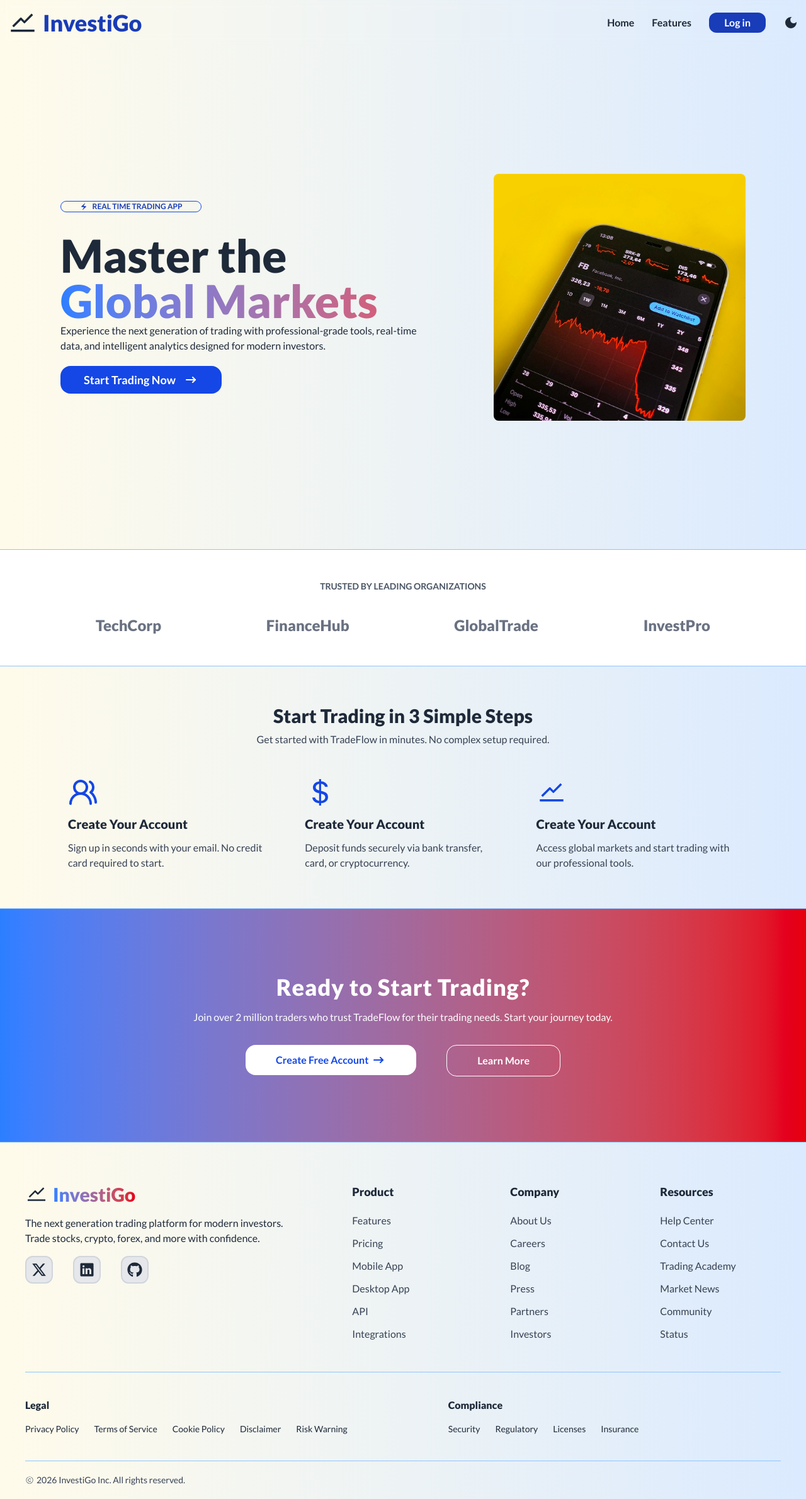
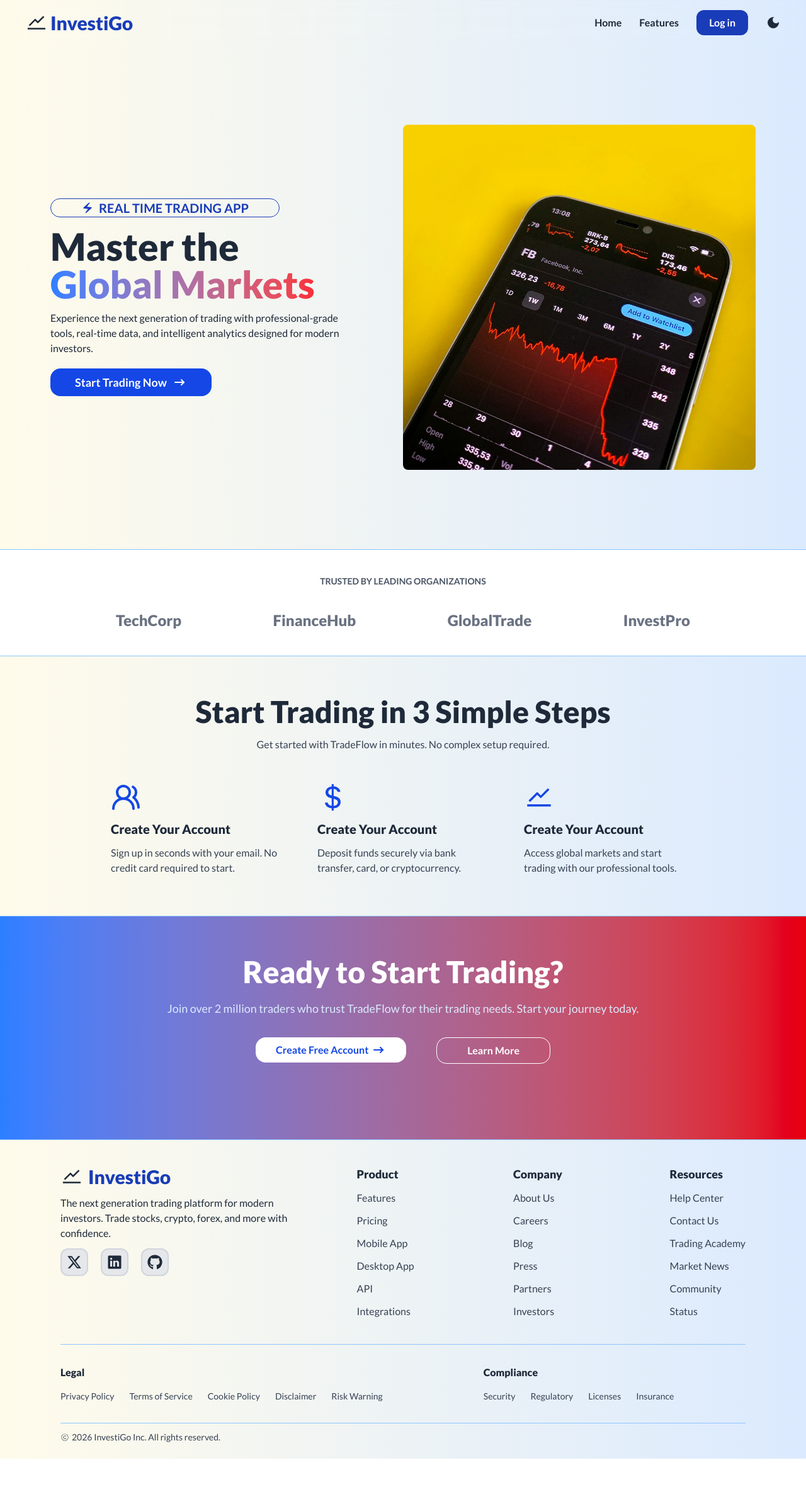
Before and after one commit to yashvardhannautiyal/Investigo-stock-market-app, a React (Vite) app in the folder frontend/: page / in a window 1280 px wide. Shown: the whole page at 63% size. After the commit the page ends 2316 px from the top, so only its background shows below. Built offline with nearby package versions, Linux system fonts and the light colour scheme.

Commit message:
homepage responsiveness added

```diff
--- a/frontend/src/components/landingPage/Footer.jsx
+++ b/frontend/src/components/landingPage/Footer.jsx
@@ -8,27 +8,33 @@ import "./FooterStyle.css";
 
 function Footer() {
   return (
-    <div className="px-10">
+    <div className="px-6 sm:px-10 lg:px-24 mt-10">
       {/* top content  */}
-      <div className="flex justify-between mt-16">
+      <div className="flex flex-col lg:flex-row justify-between gap-10">
+
         {/* logo + text  */}
-        <div className="w-md">
-          <a href="/" className="flex items-center gap-2">
+        <div className="w-full lg:w-[35%]">
+          <div className="flex items-center gap-2">
             <AiOutlineStock className="text-4xl font-extrabold" />
-            <h1 className="text-3xl font-extrabold bg-linear-to-r from-blue-500 to-red-600 dark:bg-linear-to-r dark:from-blue-700 dark:to-blue-700 bg-clip-text text-transparent">
+            <h1 className="text-3xl font-extrabold text-blue-800">
               InvestiGo
             </h1>
-          </a>
+          </div>
 
-          <p className="mt-4">
+          <p className="mt-3 text-sm sm:text-base">
             The next generation trading platform for modern investors. Trade
             stocks, crypto, forex, and more with confidence.
           </p>
 
-          <div className="flex gap-8 text-2xl mt-4">
-            <a href="https://x.com/home?lang=en-in" target="_blank" className="border-2 bg-gray-200 border-gray-300 dark:bg-gray-800 dark:border-gray-700 p-2 rounded-xl hover:text-blue-700 dark:hover:text-blue-500">
+          <div className="flex gap-5 text-xl sm:text-2xl mt-3">
+            <a
+              href="https://x.com/home?lang=en-in"
+              target="_blank"
+              className="border-2 bg-gray-200 border-gray-300 dark:bg-gray-800 dark:border-gray-700 p-2 rounded-xl hover:text-blue-700 dark:hover:text-blue-500"
+            >
               <FaXTwitter />
             </a>
+
             <a
               href="https://www.linkedin.com/in/yash-vardhan-nautiyal/"
               target="_blank"
@@ -36,6 +42,7 @@ function Footer() {
             >
               <IoLogoLinkedin />
             </a>
+
             <a
               href="https://github.com/yashvardhannautiyal/Investigo-stock-market-app"
               target="_blank"
@@ -47,11 +54,12 @@ function Footer() {
         </div>
 
         {/* list items  */}
-        <div className="flex justify-between gap-40">
+        <div className="grid grid-cols-1 sm:grid-cols-2 lg:grid-cols-3 gap-10 sm:gap-16 lg:gap-32">
+
           {/* list 1  */}
           <div>
             <h4 className="text-lg font-extrabold">Product</h4>
-            <ul className="text-gray-700 dark:text-gray-400 font-medium mt-5 space-y-3">
+            <ul className="text-gray-700 dark:text-gray-400 font-medium mt-3 space-y-3">
               <li>Features</li>
               <li>Pricing</li>
               <li>Mobile App</li>
@@ -64,7 +72,7 @@ function Footer() {
           {/* list 2  */}
           <div>
             <h4 className="text-lg font-extrabold">Company</h4>
-            <ul className="text-gray-700 dark:text-gray-400 font-medium mt-5 space-y-3">
+            <ul className="text-gray-700 dark:text-gray-400 font-medium mt-3 space-y-3">
               <li>About Us</li>
               <li>Careers</li>
               <li>Blog</li>
@@ -74,10 +82,10 @@ function Footer() {
             </ul>
           </div>
 
-          {/* list 1  */}
+          {/* list 3  */}
           <div>
             <h4 className="text-lg font-extrabold">Resources</h4>
-            <ul className="text-gray-700 dark:text-gray-400 font-medium mt-5 space-y-3">
+            <ul className="text-gray-700 dark:text-gray-400 font-medium mt-3 space-y-3">
               <li>Help Center</li>
               <li>Contact Us</li>
               <li>Trading Academy</li>
@@ -86,17 +94,18 @@ function Footer() {
               <li>Status</li>
             </ul>
           </div>
-
         </div>
-        <div></div>
       </div>
 
-      <hr className='text-blue-300 dark:text-gray-700 mt-12' />
-      {/* between  content */}
-      <div className="flex items-center mb-10 mt-10 gap-40">
+      <hr className="text-blue-300 dark:text-gray-700 mt-10" />
+
+      {/* between content */}
+      <div className="flex flex-col lg:flex-row gap-10 lg:gap-40 mb-8 mt-8">
+
         <div>
           <h3 className="font-extrabold">Legal</h3>
-          <ul className="flex text-sm gap-6 font-gray-700 mt-4">
+
+          <ul className="flex flex-wrap gap-4 sm:gap-6 text-sm text-gray-700 dark:text-gray-400 mt-4">
             <li>Privacy Policy</li>
             <li>Terms of Service</li>
             <li>Cookie Policy</li>
@@ -104,22 +113,27 @@ function Footer() {
             <li>Risk Warning</li>
           </ul>
         </div>
+
         <div>
           <h3 className="font-extrabold">Compliance</h3>
-          <ul className="flex text-sm gap-6 font-gray-700 mt-4">
+
+          <ul className="flex flex-wrap gap-4 sm:gap-6 text-sm text-gray-700 dark:text-gray-400 mt-4">
             <li>Security</li>
             <li>Regulatory</li>
             <li>Licenses</li>
             <li>Insurance</li>
           </ul>
         </div>
-        <div></div>
       </div>
 
-      <hr className='text-blue-300 dark:text-gray-700 mt-4' />
+      <hr className="text-blue-300 dark:text-gray-700 mt-4" />
+
       {/* bottom content  */}
-      <div className="py-5">
-        <p className="font-medium text-sm text-gray-700 dark:text-gray-100 flex items-center gap-1"> <PiCopyrightLight />2026 InvestiGo Inc. All rights reserved.</p>
+      <div className="mt-3 pb-6">
+        <p className="font-medium text-xs sm:text-sm text-gray-700 dark:text-gray-100 flex items-center gap-1 flex-wrap">
+          <PiCopyrightLight />
+          2026 InvestiGo Inc. All rights reserved.
+        </p>
       </div>
     </div>
   );
--- a/frontend/src/components/landingPage/Navbar.jsx
+++ b/frontend/src/components/landingPage/Navbar.jsx
@@ -1,43 +1,52 @@
-import React from "react";
+import React, { useState } from "react";
 import { Link, useNavigate } from "react-router-dom";
 import { AiOutlineStock } from "react-icons/ai";
+import { HiMenu, HiX } from "react-icons/hi";
 
 import ThemeToggle from "./ThemeToggle";
 
 function Navbar({ user, setUser }) {
   const navigate = useNavigate();
+  const [menuOpen, setMenuOpen] = useState(false);
 
   const handleLogout = () => {
     localStorage.removeItem("token");
     setUser(null);
     navigate("/");
+    setMenuOpen(false);
   };
 
   return (
-    <div className="p-3 w-full flex justify-between sticky top-0 backdrop-blur-sm z-50 dark:gray-900">
-      {/* logo  */}
-      <div className="logo">
-        <Link to="/" className="flex items-center gap-2 ">
-          <AiOutlineStock className="text-5xl font-extrabold" />
-          <h1 className="text-4xl font-extrabold text-blue-800">InvestiGo</h1>
+    <div className="py-4 px-4 sm:px-6 lg:px-10 flex justify-between items-center sticky top-0 backdrop-blur-md z-50">
+
+      {/* logo */}
+      <Link to="/">
+        <div className="flex items-center gap-1">
+          <AiOutlineStock className="text-3xl sm:text-4xl font-extrabold" />
+          <h1 className="text-2xl sm:text-3xl font-extrabold text-blue-800">
+            InvestiGo
+          </h1>
+        </div>
       </Link>
-      </div>
 
-      <div className="flex gap-7 items-center font-bold">
+      {/* desktop menu */}
+      <div className="hidden md:flex gap-7 items-center font-bold">
         <p className="hover:text-blue-700">
           <Link to="/">Home</Link>
         </p>
+
         <p className="hover:text-blue-700">
           <Link to="/features">Features</Link>
         </p>
-        <p>
+
         {user ? (
-            <div className="flex gap-7 items-center font-bold">
+          <div className="flex gap-5 items-center">
             <p className="hover:text-blue-700">
               <Link to="/dashboard">Dashboard</Link>
             </p>
+
             <button
-                className="bg-blue-800 px-3 h-8 rounded-xl text-white hover:bg-blue-700 cursor-pointer"
+              className="bg-blue-800 px-4 py-2 rounded-xl text-white hover:bg-blue-700 cursor-pointer"
               onClick={handleLogout}
             >
               Logout
@@ -45,15 +54,74 @@ function Navbar({ user, setUser }) {
           </div>
         ) : (
           <Link to="/login">
-              <button className="bg-blue-800 px-6 h-8 rounded-xl text-white hover:bg-blue-700 cursor-pointer">
+            <button className="bg-blue-800 px-5 py-2 rounded-xl text-white hover:bg-blue-700 cursor-pointer">
               Log in
             </button>
           </Link>
         )}
-        </p>
 
         <ThemeToggle />
       </div>
+
+      {/* mobile menu button */}
+      <div className="md:hidden flex items-center gap-3">
+        <ThemeToggle />
+
+        <button onClick={() => setMenuOpen(!menuOpen)}>
+          {menuOpen ? (
+            <HiX className="text-3xl" />
+          ) : (
+            <HiMenu className="text-3xl" />
+          )}
+        </button>
+      </div>
+
+      {/* mobile menu */}
+      {menuOpen && (
+        <div className="absolute top-20 left-0 w-full bg-blue-50 dark:bg-gray-950 flex flex-col items-center gap-6 py-6 font-bold shadow-lg md:hidden">
+
+          <Link
+            to="/"
+            onClick={() => setMenuOpen(false)}
+            className="hover:text-blue-700"
+          >
+            Home
+          </Link>
+
+          <Link
+            to="/features"
+            onClick={() => setMenuOpen(false)}
+            className="hover:text-blue-700"
+          >
+            Features
+          </Link>
+
+          {user ? (
+            <>
+              <Link
+                to="/dashboard"
+                onClick={() => setMenuOpen(false)}
+                className="hover:text-blue-700"
+              >
+                Dashboard
+              </Link>
+
+              <button
+                className="bg-blue-800 px-5 py-2 rounded-xl text-white hover:bg-blue-700 cursor-pointer"
+                onClick={handleLogout}
+              >
+                Logout
+              </button>
+            </>
+          ) : (
+            <Link to="/login" onClick={() => setMenuOpen(false)}>
+              <button className="bg-blue-800 px-5 py-2 rounded-xl text-white hover:bg-blue-700 cursor-pointer">
+                Log in
+              </button>
+            </Link>
+          )}
+        </div>
+      )}
     </div>
   );
 }
--- a/frontend/src/components/landingPage/OpenAccount.jsx
+++ b/frontend/src/components/landingPage/OpenAccount.jsx
@@ -4,22 +4,31 @@ import { Link } from 'react-router-dom';
 
 function OpenAccount() {
   return (
-    <div className='bg-linear-to-r from-blue-500 to-red-600 dark:bg-linear-to-r dark:from-gray-900 dark:to-gray-900 p-12 flex flex-col justify-center items-center'>
-      <div className='flex flex-col justify-center items-center mt-14 text-white'>
-      <h2 className='font-extrabold text-4xl tracking-wide'>Ready to Start Trading?</h2>
-      <p className='mt-4'>Join over 2 million traders who trust TradeFlow for their trading needs. Start your journey today.</p>
-      </div>
+    <div className='py-16 px-6 sm:px-10 lg:px-20 bg-linear-to-r from-blue-500 to-red-600 dark:bg-linear-to-r dark:from-gray-900 dark:to-gray-900 flex flex-col items-center justify-center text-center'>
 
-      <div className='flex gap-12 mt-8 mb-14'>
-        <Link to="/login">
-        <button className='bg-white py-3 px-12 rounded-2xl font-bold flex items-center justify-center gap-1 text-blue-700 cursor-pointer'>Create Free Account
-          <TbArrowNarrowRight className='text-2xl font-bold'/>
-        </button>
+      <h1 className='text-3xl sm:text-4xl lg:text-5xl font-extrabold text-white'>
+        Ready to Start Trading?
+      </h1>
+
+      <p className='mt-5 text-sm sm:text-base lg:text-lg text-blue-100 max-w-3xl'>
+        Join over 2 million traders who trust TradeFlow for their trading needs. Start your journey today.
+      </p>
+
+      <div className='flex flex-col sm:flex-row gap-5 sm:gap-12 mt-8 mb-14 w-full sm:w-auto'>
+
+        <Link to="/login" className='w-full sm:w-auto'>
+          <button className='bg-white py-2 px-6 sm:px-8 rounded-2xl font-bold flex items-center justify-center gap-1 text-blue-700 cursor-pointer w-full'>
+            Create Free Account
+            <TbArrowNarrowRight className='text-2xl font-bold'/>
+          </button>
         </Link>
 
-        <Link to="/features">
-        <button className='py-3 border border-white px-12 rounded-2xl text-white font-bold cursor-pointer'>Learn More</button>
+        <Link to="/features" className='w-full sm:w-auto'>
+          <button className='py-2 border border-white px-8 sm:px-12 rounded-2xl text-white font-bold cursor-pointer w-full'>
+            Learn More
+          </button>
         </Link>
+
       </div>
     </div>
   )
--- a/frontend/src/components/landingPage/homePage/HeroSection.jsx
+++ b/frontend/src/components/landingPage/homePage/HeroSection.jsx
@@ -5,27 +5,43 @@ import { Link } from 'react-router-dom';
 
 function HeroSection() {
   return (
-    <div className='flex px-24 justify-between items-center h-screen'>
+    <div className='flex flex-col lg:flex-row items-center justify-between px-6 sm:px-10 lg:px-20 py-10 gap-10 lg:gap-0 min-h-screen'>
+
       {/* text  */}
-      <div>
-        <p className='mb-8 border w-56 flex items-center justify-center rounded-2xl text-xs border-blue-700 text-blue-800 dark:border-blue-500 dark:text-blue-600 backdrop-blur-md gap-2 font-semibold'> <MdElectricBolt /> REAL TIME TRADING APP</p>
+      <div className='flex flex-col items-center lg:items-start text-center lg:text-left w-full lg:w-1/2'>
 
-      <h1 className='text-7xl font-extrabold text-gray-800 dark:text-white'>Master the</h1>
-      <h1 className='text-7xl font-extrabold bg-linear-to-r from-blue-500 to-red-500 bg-clip-text text-transparent'>Global Markets</h1>
+        <p className='flex items-center gap-2 text-blue-800 border px-7 lg:px-12 rounded-full text-xs lg:text-xl font-bold sm:text-base'>
+          <MdElectricBolt className="lg:text-xl" />
+          REAL TIME TRADING APP
+        </p>
 
-      <p className='w-10/12'>Experience the next generation of trading with professional-grade tools, real-time data, and intelligent analytics designed for modern investors.</p>
+        <h1 className='text-3xl sm:text-5xl lg:text-6xl font-extrabold text-gray-800 dark:text-white mt-4'>
+          Master the
+        </h1>
 
-    <Link to="/login">
-      <button className='mt-5 bg-blue-700 hover:bg-blue-600 text-white px-2 py-2 w-3xs rounded-2xl font-bold text-lg flex items-center gap-3 justify-center cursor-pointer'>
-          Start Trading Now
-          <TbArrowNarrowRight className='text-2xl font-extrabold'/>
-        </button>
+        <h1 className='text-3xl sm:text-5xl lg:text-6xl font-extrabold bg-linear-to-r from-blue-500 to-red-500 bg-clip-text text-transparent'>
+          Global Markets
+        </h1>
+
+        <p className='w-full sm:w-10/12 text-sm sm:text-base mt-3'>
+          Experience the next generation of trading with professional-grade tools, real-time data, and intelligent analytics designed for modern investors.
+        </p>
+
+        <Link to="/login">
+          <button className='mt-5 bg-blue-700 hover:bg-blue-600 text-white px-4 py-2 w-full sm:w-3xs rounded-2xl font-bold text-base sm:text-lg flex items-center gap-2 justify-center cursor-pointer'>
+            Start Trading Now
+            <TbArrowNarrowRight className='text-2xl font-extrabold'/>
+          </button>
         </Link>
       </div>
 
       {/* image  */}
-      <div>
-        <img src="../src/assets/heroSectionImg.jpg" alt="" className='w-xl rounded-lg' />
+      <div className='w-full lg:w-1/2 flex justify-center'>
+        <img
+          src="../src/assets/heroSectionImg.jpg"
+          alt=""
+          className='w-full max-w-xs sm:max-w-md lg:max-w-xl rounded-lg'
+        />
       </div>
     </div>
   )
--- a/frontend/src/components/landingPage/homePage/Organizations.jsx
+++ b/frontend/src/components/landingPage/homePage/Organizations.jsx
@@ -2,18 +2,18 @@ import React from 'react'
 
 function Organizations() {
   return (
-    <div className='bg-white dark:bg-gray-900 p-12'>
+    <div className='bg-white dark:bg-gray-900 py-10 px-6 sm:px-10 lg:px-20'>
 
+      <p className='text-xs sm:text-sm font-bold flex items-center justify-center mb-9 text-gray-600 dark:text-gray-400 text-center'>
+        TRUSTED BY LEADING ORGANIZATIONS
+      </p>
 
-            <p className='text-sm font-bold flex items-center justify-center mb-9 text-gray-600 dark:text-gray-400'>TRUSTED BY LEADING ORGANIZATIONS</p>
-
-            <ul className='flex justify-between items-center text-2xl font-extrabold text-gray-500 dark:text-gray-200 px-26'>
-                <li>TechCorp</li>
-                <li>FinanceHub</li>
-                <li>GlobalTrade</li>
-                <li>InvestPro</li>
-            </ul>
-
+      <ul className='flex flex-wrap justify-center lg:justify-between items-center gap-6 sm:gap-10 text-lg sm:text-xl lg:text-2xl font-extrabold text-gray-500 dark:text-gray-200 lg:px-26 text-center'>
+        <li>TechCorp</li>
+        <li>FinanceHub</li>
+        <li>GlobalTrade</li>
+        <li>InvestPro</li>
+      </ul>
 
     </div>
   )
--- a/frontend/src/components/landingPage/homePage/StepsTrading.jsx
+++ b/frontend/src/components/landingPage/homePage/StepsTrading.jsx
@@ -5,30 +5,57 @@ import { AiOutlineStock } from "react-icons/ai";
 
 function StepsTrading() {
   return (
-    <div className='p-3 mt-12 mb-12'>
-        <div className='flex flex-col justify-center items-center'>
-        <h2 className='text-3xl font-extrabold text-gray-800 dark:text-gray-300'>Start Trading in 3 Simple Steps</h2>
-        <p className='text-gray-700 dark:text-gray-400 mt-2'>Get started with TradeFlow in minutes. No complex setup required.</p>
+    <div className='py-16 px-6 sm:px-10 lg:px-20'>
+
+      <div className='text-center'>
+        <h1 className='text-3xl sm:text-4xl lg:text-5xl font-extrabold'>
+          Start Trading in 3 Simple Steps
+        </h1>
+
+        <p className='mt-4 text-sm sm:text-base text-gray-700 dark:text-gray-400 max-w-2xl mx-auto'>
+          Get started with TradeFlow in minutes. No complex setup required.
+        </p>
+      </div>
+
+      <div className='flex flex-col md:flex-row gap-10 lg:gap-14 items-center px-0 sm:px-6 lg:px-24 mt-12'>
+
+        <div className='w-full text-center md:text-left'>
+          <LuUsersRound className='text-5xl text-blue-700 font-extrabold mx-auto md:mx-0'/>
+
+          <h3 className='text-xl font-extrabold text-gray-800 dark:text-gray-300 mt-3'>
+            Create Your Account
+          </h3>
+
+          <p className='text-gray-700 dark:text-gray-400 mt-3'>
+            Sign up in seconds with your email. No credit card required to start.
+          </p>
         </div>
 
-        <div className='flex gap-14 items-center px-24 mt-12'>
-            <div>
-                <LuUsersRound className='text-5xl text-blue-700 font-extrabold'/>
-                <h3 className='text-xl font-extrabold text-gray-800 dark:text-gray-300 mt-3'>Create Your Account</h3>
-                <p className='text-gray-700 dark:text-gray-400 mt-3'>Sign up in seconds with your email. No credit card required to start.</p>
-            </div>
-            <div>
-                <BsCurrencyDollar className='text-5xl text-blue-700 font-extrabold'/>
-                <h3 className='text-xl font-extrabold text-gray-800 dark:text-gray-300 mt-3'>Create Your Account</h3>
-                <p className='text-gray-700 dark:text-gray-400 mt-3'>Deposit funds securely via bank transfer, card, or cryptocurrency.</p>
-            </div>
-            <div>
-                <AiOutlineStock className='text-5xl text-blue-700 font-extrabold'/>
-                <h3 className='text-xl font-extrabold text-gray-800 dark:text-gray-300 mt-3'>Create Your Account</h3>
-                <p className='text-gray-700 dark:text-gray-400 mt-3'>Access global markets and start trading with our professional tools.</p>
-            </div>
+        <div className='w-full text-center md:text-left'>
+          <BsCurrencyDollar className='text-5xl text-blue-700 font-extrabold mx-auto md:mx-0'/>
 
+          <h3 className='text-xl font-extrabold text-gray-800 dark:text-gray-300 mt-3'>
+            Create Your Account
+          </h3>
+
+          <p className='text-gray-700 dark:text-gray-400 mt-3'>
+            Deposit funds securely via bank transfer, card, or cryptocurrency.
+          </p>
         </div>
+
+        <div className='w-full text-center md:text-left'>
+          <AiOutlineStock className='text-5xl text-blue-700 font-extrabold mx-auto md:mx-0'/>
+
+          <h3 className='text-xl font-extrabold text-gray-800 dark:text-gray-300 mt-3'>
+            Create Your Account
+          </h3>
+
+          <p className='text-gray-700 dark:text-gray-400 mt-3'>
+            Access global markets and start trading with our professional tools.
+          </p>
+        </div>
+
+      </div>
 
     </div>
   )
```
Lines whose indentation alone changed are shown as unchanged.
